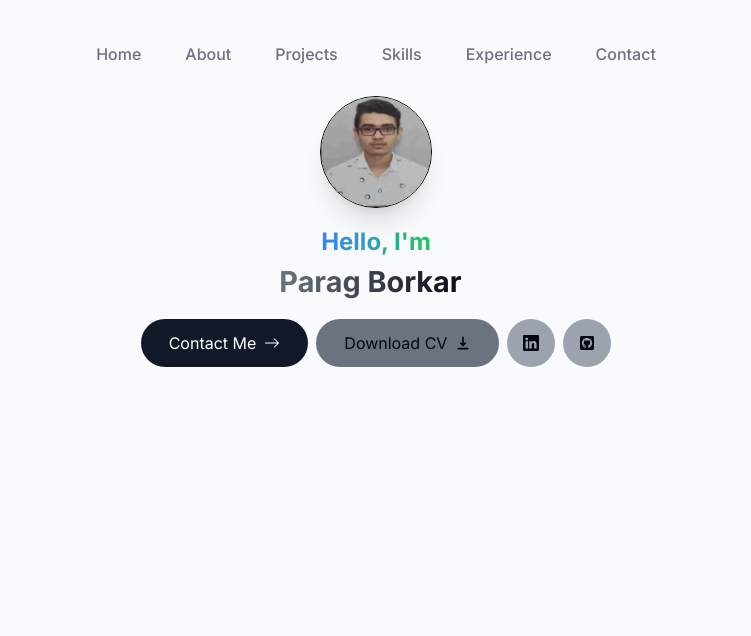
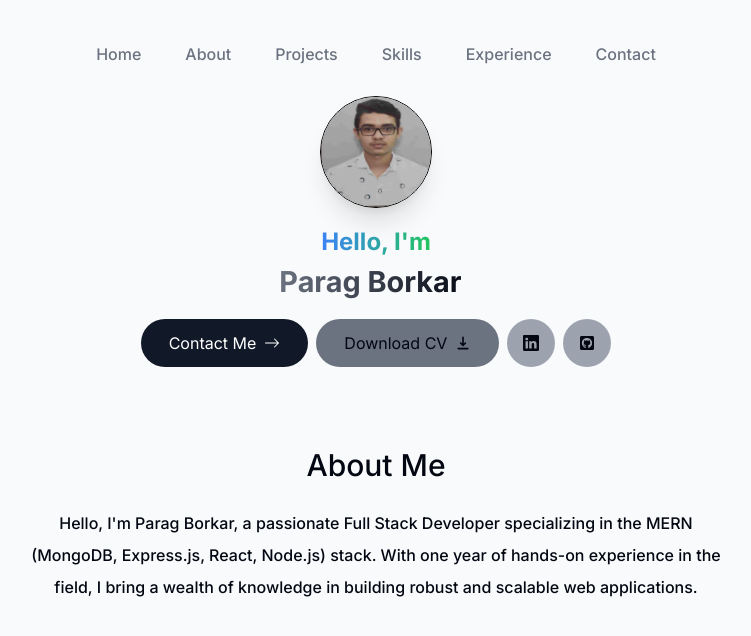
Before and after one commit to paragborkar/portfolio, a Next.js app: page / in a window 1280 px wide. Shown: the top 636 px of the page, without its empty margins (264-1015 px from the left). Built offline with nearby package versions, Linux system fonts and the light colour scheme.

Commit message:
About Section Created

```diff
--- a/app/page.tsx
+++ b/app/page.tsx
@@ -1,3 +1,4 @@
+import About from "@/components/about";
 import Intro from "@/components/intro";
 
 
@@ -5,6 +6,7 @@ export default function Home() {
   return (
     <main className="flex flex-col items-center px-4">
         <Intro />
+        <About />
     </main>
   )
 }
--- /dev/null
+++ b/components/about.tsx
@@ -0,0 +1,23 @@
+"use client"
+import React from 'react'
+import {motion} from 'framer-motion';
+
+const About = () => {
+  return (
+    <motion.section className='mt-[10vh] text-center leading-8'
+    initial={{opacity:0,y:100}}
+    animate={{opacity:1 , y:0}}
+    transition={{
+        delay: 0.5,
+      }}
+    >
+    <h2  className='text-3xl font-medium capitalize'>About Me</h2>
+    <p className='font-medium max-w-[45rem]  mt-6'>Hello, I'm Parag Borkar, a passionate Full Stack Developer specializing
+         in the MERN (MongoDB, Express.js, React, Node.js) stack. With one year
+          of hands-on experience in the field, I bring a wealth of knowledge in
+          building robust and scalable web applications.</p>
+   </motion.section>
+  )
+}
+
+export default About
```
